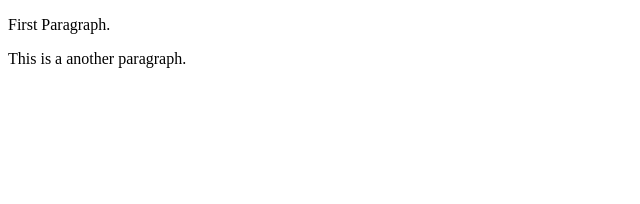
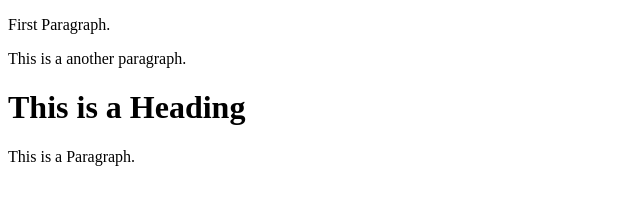
Before and after one commit to abhilashmendhe/learning-git, a plain HTML site: page index.html in a window 1280 px wide. Shown: the whole page, without its empty margins (0-640 px from the left). Drawn offline with Linux system fonts and the light colour scheme.

Commit message:
Update index.html

```diff
--- a/index.html
+++ b/index.html
@@ -6,5 +6,7 @@
 <body>
     <p>First Paragraph.</p>
     <p>This is a another paragraph.</p>
+    <h1>This is a Heading</h1>
+    <p>This is a Paragraph.</p>
 </body>
 </html>
```
